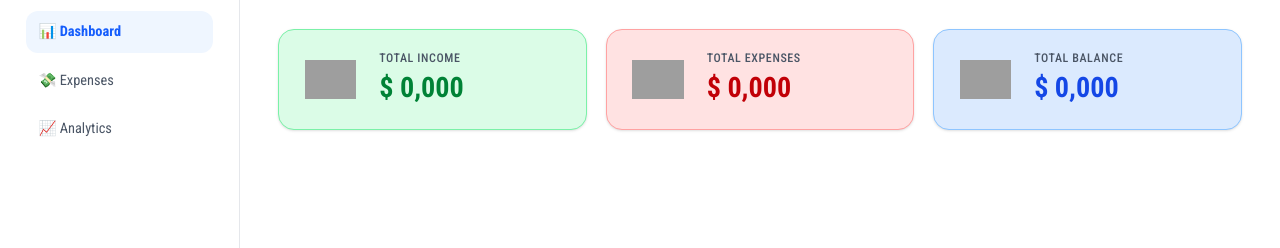
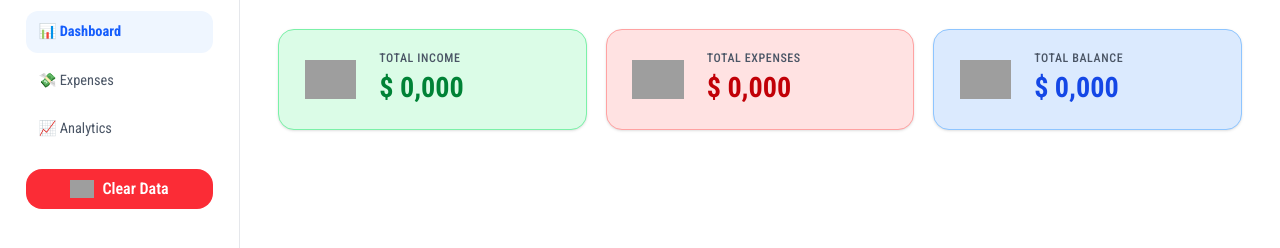
Before and after one commit to Sarfarosh-0/JavaScript-Vanilla-Projects, a website: page EXPENSE-TRACKER/index.html in a window 1280 px wide. Shown: the part 86-334 px from the top of the page. Drawn offline with Linux system fonts and the light colour scheme; grey boxes are pictures that could not be loaded.

Commit message:
Clear Data Button

```diff
--- a/EXPENSE-TRACKER/index.html
+++ b/EXPENSE-TRACKER/index.html
@@ -12,7 +12,7 @@
         rel="stylesheet">
 </head>
 
-<body style="font-family: 'Roboto Condensed', sans-serif;">
+<body style="font-family: 'Roboto Condensed', sans-serif;" class="">
     <aside id="sidebar" class="fixed top-0 left-0 h-full w-[clamp(240px,18vw,320px)] bg-white border-r border-gray-200 z-50 p-[clamp(1rem,2vw,2rem)] flex flex-col gap-[clamp(1rem,1.5vw,2rem)]
                transition-transform duration-300 ease-in-out -translate-x-full md:translate-x-0">
 
@@ -37,6 +37,11 @@
                 class="flex items-center gap-[clamp(0.5rem,1vw,1rem)] px-[clamp(0.75rem,1vw,1.25rem)] py-[clamp(0.5rem,0.8vw,1rem)] text-gray-600 hover:bg-gray-100 rounded-xl transition text-[clamp(0.9rem,1.1vw,1.1rem)]">📈
                 Analytics</a>
         </nav>
+        <div
+            class="flex justify-center items-center gap-2 bg-red-500 rounded-2xl text-white font-semibold px-2 py-2 hover:bg-red-700 transition-colors ease-in-out active:scale-95">
+            <img src="https://img.icons8.com/parakeet-line/48/ffffff/filled-trash.png" alt="Clear Data" class="w-6">
+            <span>Clear Data</span>
+        </div>
     </aside>
 
     <div id="mainContent" class="md:ml-[clamp(240px,18vw,320px)] transition-all duration-300">
```
Also changed, not shown: EXPENSE-TRACKER/src/output.css.
